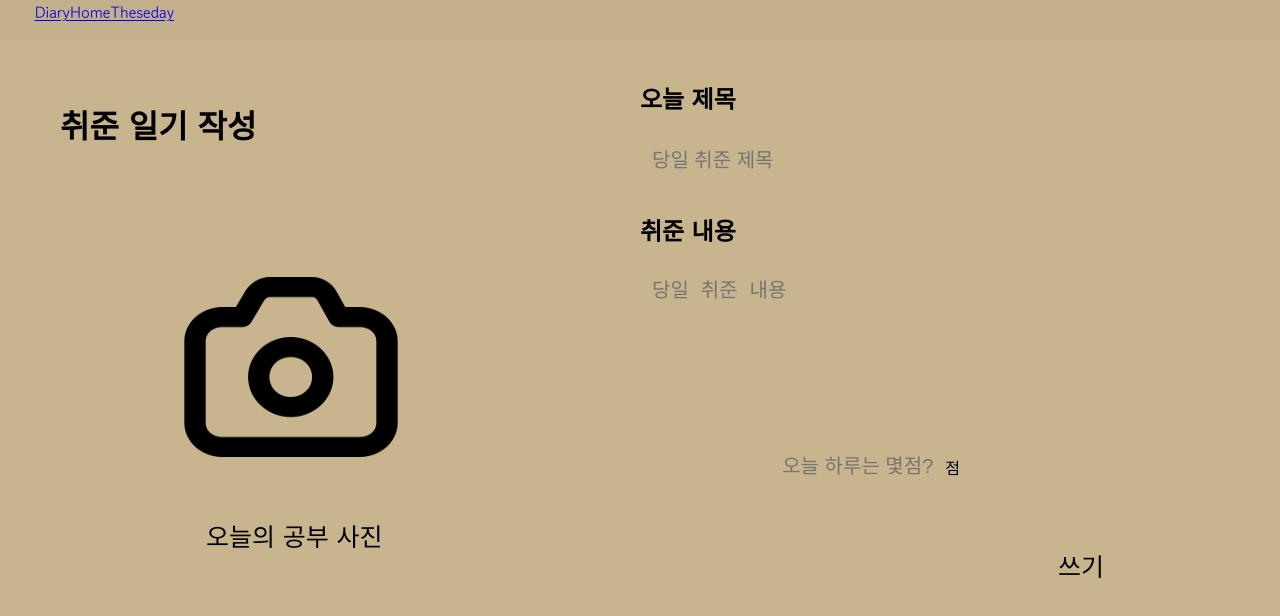
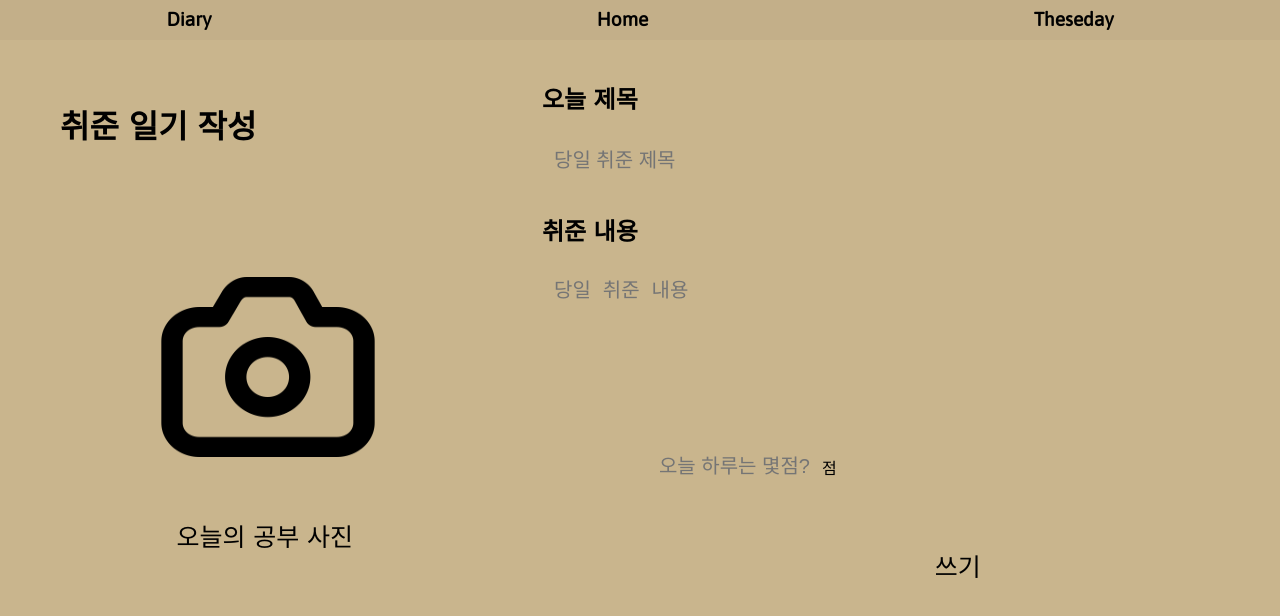
Before and after one commit to beombeom1119/Between_Job, a React (Create React App) app in the folder diary_front/: page /write in a window 1280 px wide. Shown: the top 616 px of the page. Built offline with nearby package versions, Linux system fonts and the light colour scheme; a web font is replaced by a local one.

Commit message:
"쓰기 버튼"

```diff
--- a/diary_front/src/App.css
+++ b/diary_front/src/App.css
@@ -6,7 +6,7 @@ body
   font-family: 'Gowun Dodum', sans-serif;
 }
 
-.container,.CreateForm {
+.container,.CreateForm.Header {
   display: flex;
 }
 
@@ -186,6 +186,8 @@ textarea:focus {
   background-color: #c3af89;
   height: 5vh;
   display: flex;
+  justify-content: space-between;
+  width: 100%;
 }
 
 .Container
@@ -203,6 +205,13 @@ textarea:focus {
 {
   margin-left: 13vw;
   font-size: 30px;
+  font-weight: 600;
+}
+
+.Container button
+{
+  margin-left: 13vw;
+  font-size: 20px;
   font-weight: 600;
 }
 
@@ -237,6 +246,7 @@ textarea:focus {
 {
   margin-top: 20vh;
   font-size: 30px;
+  margin-right: 3vw;
 }
 
 .diaryContainer
@@ -297,3 +307,49 @@ border: 0.3px solid #b9a581;
   height: 10vh;
   border-radius: 3px;
 }
+
+.headerNav
+{
+  flex: 33.33%;
+  text-align: right;
+  vertical-align : center;
+  font-family: 'Asap', sans-serif;
+  font-size: large;
+  font-weight: bolder;
+  display: flex;
+  align-items: center;
+  justify-content: space-around;
+}
+
+.headerNav label
+{
+  margin-left: 13vw;
+  margin-right: 13vw;
+  color: black;
+  margin-top: 1vh;
+  font-size: 1.5vw;
+}
+
+.headerNav a
+{
+  text-decoration: none !important;
+}
+
+.diaryHeader
+{
+  display: flex;
+}
+
+.diaryHeader button
+{
+  width: 7vw;
+  height: 6vh;
+  margin-top: 3.1vh;
+  margin-left: 50vw;
+  background-color: #c0a88d;
+  border-radius: 5px;
+  font-size: 20px;
+  border: none;
+  font-family: 'Gowun Dodum', sans-serif;
+  font-weight: 600;
+}
--- a/diary_front/src/components/Diary.js
+++ b/diary_front/src/components/Diary.js
@@ -4,6 +4,7 @@ import { Table } from 'react-bootstrap';
 import Header from './layouts/Header'
 import commit_O from './images/commit_O.png'
 import commit_X from './images/commit_X.png'
+import { Link } from 'react-router-dom';
 
 const Diary = () => {
 
@@ -43,11 +44,13 @@ const Diary = () => {
     <div className='Container'>
     <Table className='diaryTable'>
       <tbody>
-        <h2>일기장</h2>
+        <div className='diaryHeader'><h2>일기장</h2> <Link to="/write"><button>일기 쓰기</button></Link></div>
+
+
         {Diarys.map((DiaryList) => {
           return (
             <div className="diaryContainer" key={DiaryList.id}>
-              <div><img style={{width:"15vw",height:"30vh",borderRadius:"30px", marginLeft:"10px"}} src={DiaryList.img}></img></div>
+              <div><img style={{width:"15vw",height:"30vh",borderRadius:"30px", marginLeft:"10px"}} alt="DiaryImg" src={DiaryList.img}></img></div>
               <td>
               <h6 style={{marginLeft:"30px","marginBottom":"3px"}} >{DiaryList.date}</h6>
               <div className='t_title'>{DiaryList.title}</div>
@@ -56,7 +59,7 @@ const Diary = () => {
               <div className='t_score'>{DiaryList.score}점</div>
               <td><button className="updateButton"><a href={'/update/'+DiaryList.id}>수정</a></button> <button className="deleteButton" onClick={()=> deleteDiary(DiaryList.id)}>삭제</button></td>
 
-              {DiaryList.commit === true ? <td className='t_commit' onClick={()=>commit(DiaryList.id)}><img src={commit_O}></img></td> : <td className='t_commit' onClick={()=>commit(DiaryList.id)}><img src={commit_X}></img></td>}
+              {DiaryList.commit === true ? <td className='t_commit' onClick={()=>commit(DiaryList.id)}><img src={commit_O} alt="commit_O"></img></td> : <td className='t_commit' onClick={()=>commit(DiaryList.id)}><img src={commit_X} alt="commit_X"></img></td>}
 
               {/* <td>{playerList.goal} <button onClick={async () => score(playerList.number)}>+</button> <button onClick={async () => {  score_cancel(playerList.number) }}>-</button> </td> */}
             </div>
--- a/diary_front/src/components/Home.js
+++ b/diary_front/src/components/Home.js
@@ -3,12 +3,12 @@ import Pencil from './images/Pencil.png'
 import Book from './images/Book.png'
 import Calendar from './images/Calendar.png'
 import { Link } from 'react-router-dom'
-import Header from './layouts/Header'
+// import Header from './layouts/Header'
 
 const Home = () => {
   return (
     <>
-    <Header></Header>
+    {/* <Header></Header> */}
     <div className='container'>
     <div className='box'><div><Link to="/write"><img src={Pencil} alt="Write"></img></Link><h1>Write</h1></div></div>
     <div className='box'><div><Link to="/diary"><img src={Book} alt="Diary"></img></Link><h1>Diary</h1></div></div>
--- a/diary_front/src/components/Update.js
+++ b/diary_front/src/components/Update.js
@@ -1,6 +1,6 @@
 import React, { useEffect, useState } from 'react'
 import axios from 'axios'
-import { Button, InputGroup } from 'react-bootstrap'
+import { Button } from 'react-bootstrap'
 import Camera from './images/camera.png'
 import Header from './layouts/Header'
 import { useParams } from 'react-router-dom'
@@ -97,7 +97,7 @@ const Update = () => {
                     <div className="preview">
                         {imageSrc && <img className='todayPhotoload' src={imageSrc} alt="preview-img" />}
                     </div>
-                    <div className="filebox"><label htmlFor="ex_file" >{isUpload && <img className="todayPhoto" src={Camera} />}<p>오늘의 공부 사진</p></label> <input type="file" id="ex_file" style={{ visibility: "hidden" }}
+                    <div className="filebox"><label htmlFor="ex_file" >{isUpload && <img className="todayPhoto" alt="DiaryPhoto" src={Camera} />}<p>오늘의 공부 사진</p></label> <input type="file" id="ex_file" style={{ visibility: "hidden" }}
                         onChange={(e) => { encodeFileToBase64(e.target.files[0]); setIsUpload(false) }} /> </div>
                     {/* 사진 관련 */}
                 </div>
--- a/diary_front/src/components/layouts/Header.js
+++ b/diary_front/src/components/layouts/Header.js
@@ -4,10 +4,10 @@ import { Link } from 'react-router-dom'
 const Header = () => {
   return (
     <>
-    <div className='Header' style={{fontSize:"16px"}}>ㅤ{' '}ㅤ
-    <Link to="/diary"><div className='bottomNav'><label>Diary</label></div></Link>
-    <Link to="/"><div className='bottomNav'><label>Home</label></div></Link>
-    <Link to="/theseday"><div className='bottomNav'><label>Theseday</label></div></Link>
+    <div className='Header' style={{fontSize:"16px"}}>
+    <Link to="/diary" style={{ textDecoration: 'none' }}><div className='headerNav'><label>Diary</label></div></Link>
+    <Link to="/" style={{ textDecoration: 'none' }}><div className='headerNav'><label>Home</label></div></Link>
+    <Link to="/theseday" style={{ textDecoration: 'none' }}><div className='headerNav'><label>Theseday</label></div></Link>
     </div>
 
     </>
```
